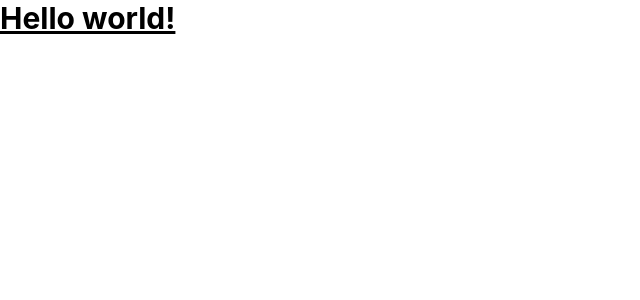
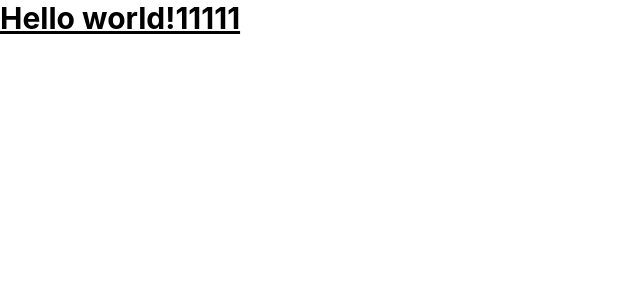
Before and after one commit to xuantung12/se06206-finalproject-thayDong, a React (Create React App) app in the folder frontend-admin/admin-chess/: page / in a window 1280 px wide. Shown: the top 300 px of the page, without its empty margins (0-640 px from the left). Built offline with nearby package versions, Linux system fonts and the light colour scheme.

Commit message:
test lần 1

```diff
--- a/frontend-admin/admin-chess/src/App.js
+++ b/frontend-admin/admin-chess/src/App.js
@@ -1,7 +1,7 @@
 export default function App() {
   return (
     <h1 className="text-3xl font-bold underline">
-      Hello world!
+      Hello world!11111
     </h1>
   )
 }
```
